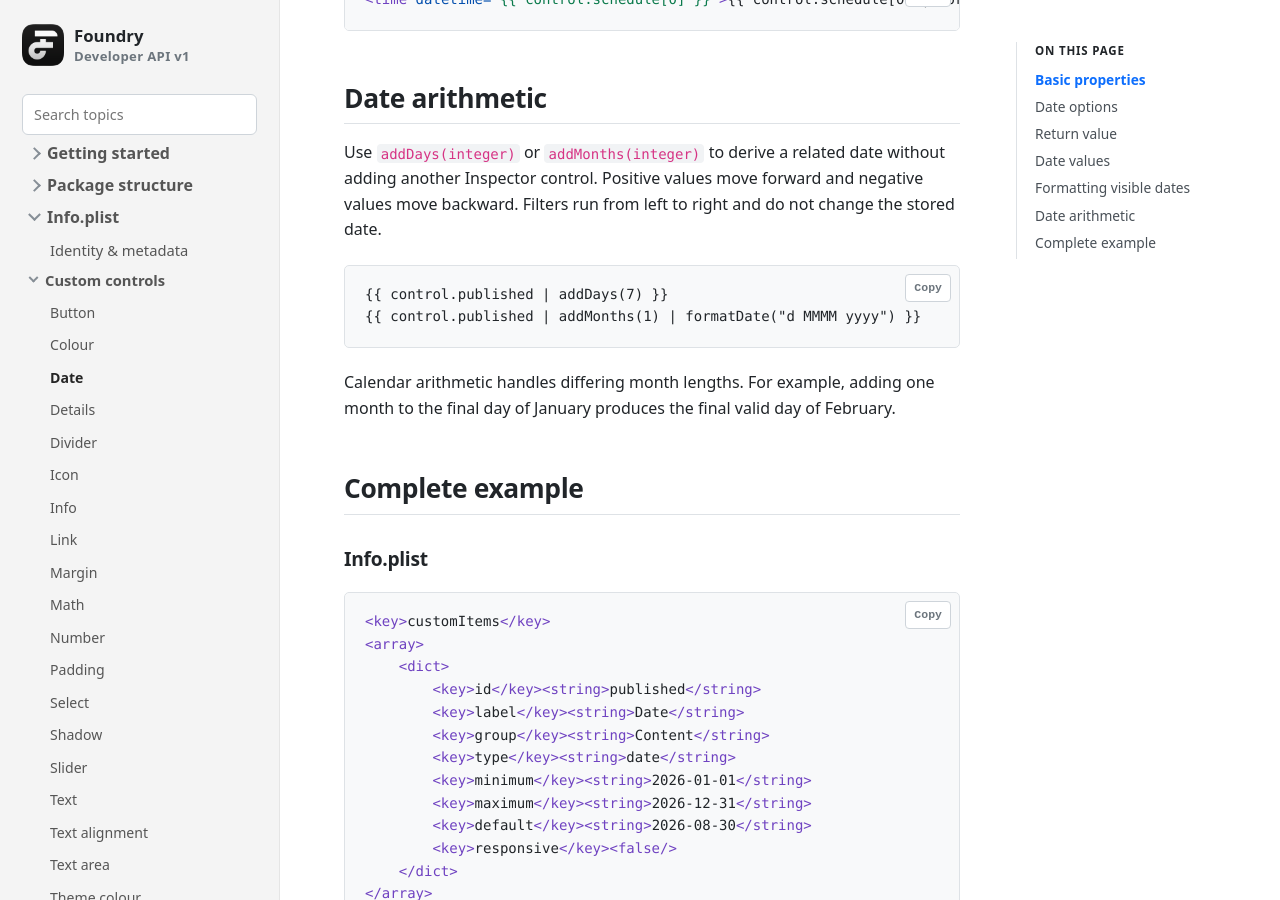
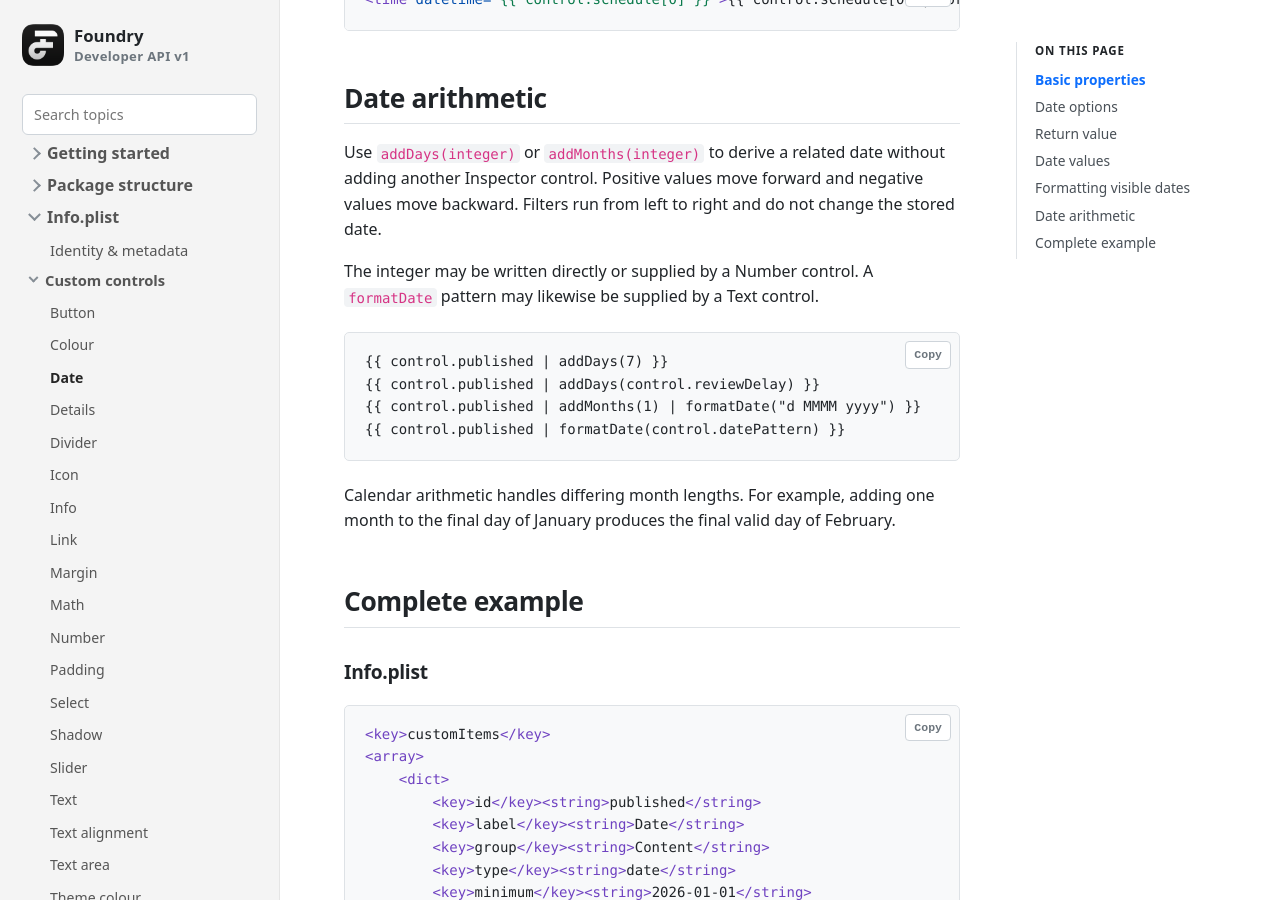
Before and after one commit to doobox/foundry-developer-api, a Jekyll site: the page built from date-control.md, in a window 1280 px wide and 900 px high, scrolled down 5610 px. Built offline with Jekyll 4.4.1, drawn with Linux system fonts in a browser that asks for light colours.

Commit message:
Document control-backed filter arguments

````diff
--- a/date-control.md
+++ b/date-control.md
@@ -229,9 +229,13 @@ Control arrays support the same filter:
 
 Use `addDays(integer)` or `addMonths(integer)` to derive a related date without adding another Inspector control. Positive values move forward and negative values move backward. Filters run from left to right and do not change the stored date.
 
+The integer may be written directly or supplied by a Number control. A `formatDate` pattern may likewise be supplied by a Text control.
+
 ```text
 {{ control.published | addDays(7) }}
+{{ control.published | addDays(control.reviewDelay) }}
 {{ control.published | addMonths(1) | formatDate("d MMMM yyyy") }}
+{{ control.published | formatDate(control.datePattern) }}
 ```
 
 Calendar arithmetic handles differing month lengths. For example, adding one month to the final day of January produces the final valid day of February.
````
Also changed, not shown: colour.md (+3 -1 lines), template-values.md (+4 -1 lines).
